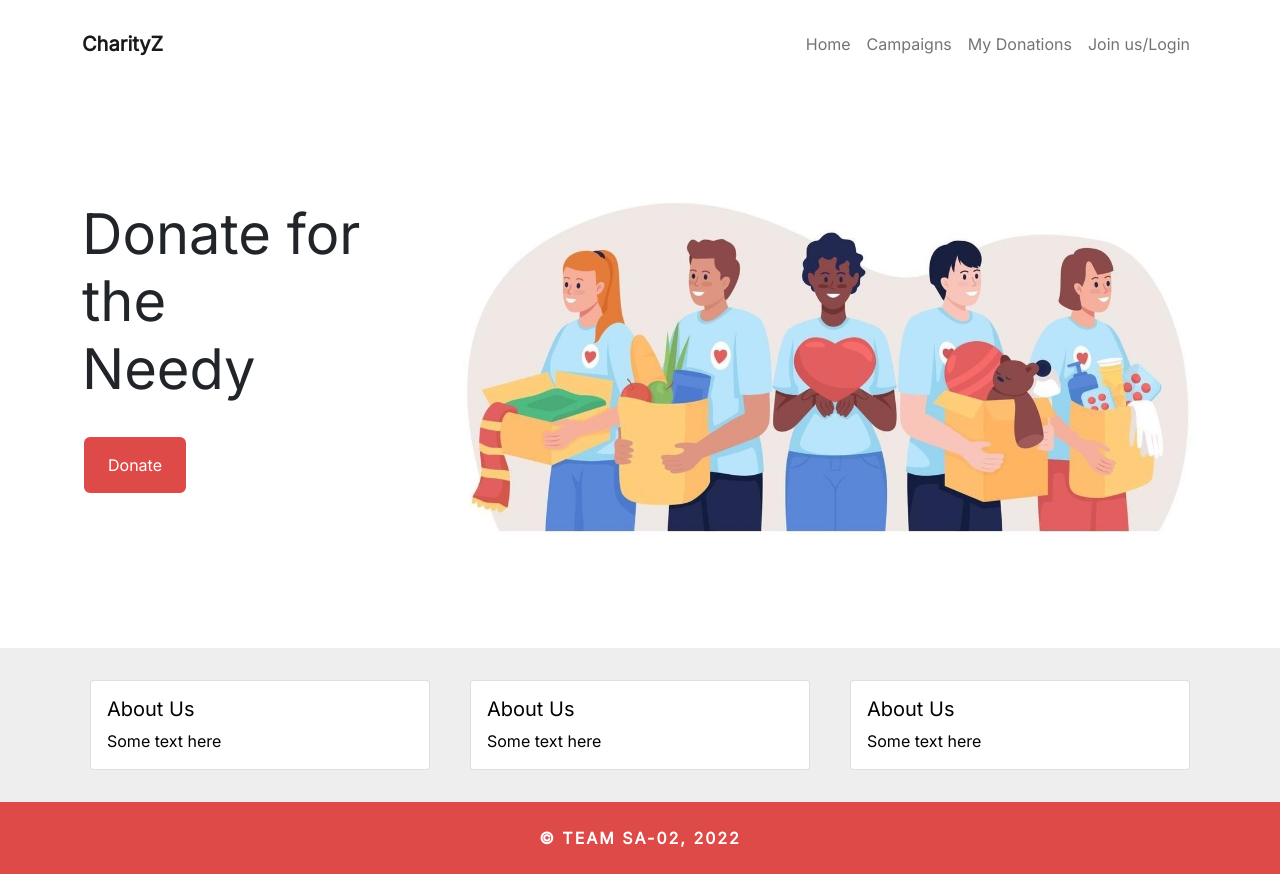
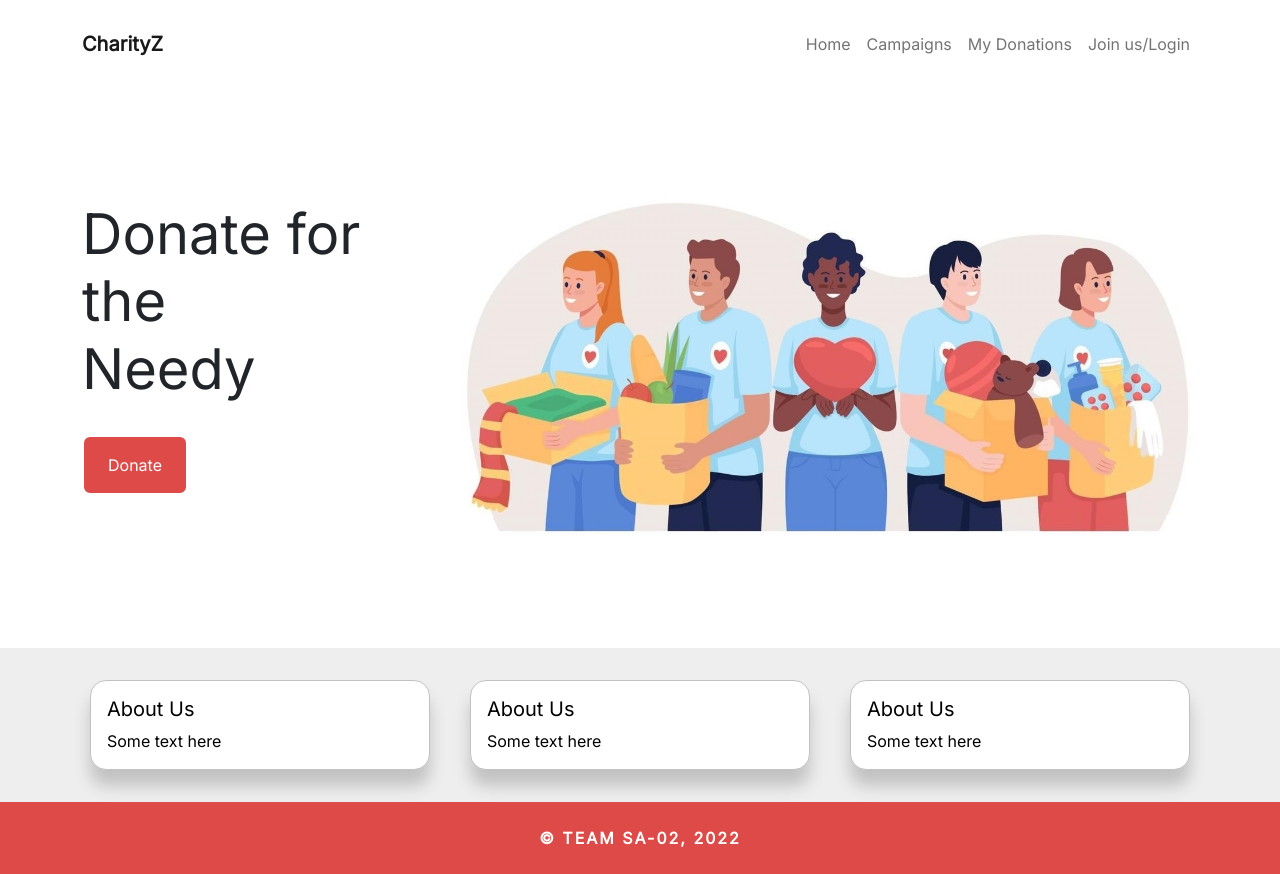
Before and after one commit to roshankumar2303/Charityz, a React (Create React App) app: page / in a window 1280 px wide. Built offline with nearby package versions, Linux system fonts and the light colour scheme.

Commit message:
Changes to Card UI in some places

```diff
--- a/src/components/CampaignDesc.jsx
+++ b/src/components/CampaignDesc.jsx
@@ -16,7 +16,7 @@ const CampaignDesc = (props) => {
                     </div>
                     <p>{props.daysLeft} Days left | {props.donorCount} Contributors</p>
 
-                    <form>
+                    <form className="py-4">
                         <div className="d-flex">
                         <div className="form-floating">
                             <input type="string" className="form-control" placeholder="Enter amount" id="amtInput" />
--- a/src/components/Home.jsx
+++ b/src/components/Home.jsx
@@ -23,7 +23,7 @@ const Home = () => {
             <div className="container">
                 <div className="row py-4">
                     <div className="col-md-4">
-                        <div className="card m-2" style={{ minWidth: "18rem", color: "black" }}>
+                        <div className="custom-card m-2" style={{ minWidth: "18rem", color: "black" }}>
                             <div className="card-body">
                                 <h5 className="card-title">About Us</h5>
                                 <p className="card-text">Some text here</p>
@@ -32,7 +32,7 @@ const Home = () => {
                     </div>
 
                     <div className="col-md-4">
-                        <div className="card m-2" style={{ minWidth: "18rem", color: "black" }}>
+                        <div className="custom-card m-2" style={{ minWidth: "18rem", color: "black" }}>
                             <div className="card-body">
                                 <h5 className="card-title">About Us</h5>
                                 <p className="card-text">Some text here</p>
@@ -41,7 +41,7 @@ const Home = () => {
                     </div>
 
                     <div className="col-md-4">
-                        <div className="card m-2" style={{ minWidth: "18rem", color: "black" }}>
+                        <div className="custom-card m-2" style={{ minWidth: "18rem", color: "black" }}>
                             <div className="card-body">
                                 <h5 className="card-title">About Us</h5>
                                 <p className="card-text">Some text here</p>
--- a/src/components/Login.jsx
+++ b/src/components/Login.jsx
@@ -3,7 +3,7 @@ import { Link } from "react-router-dom";
 
 const Login = () => {
     return <div className="container d-flex justify-content-center">
-        <div className="card p-4">
+        <div className="custom-card p-4">
             <form>
                 <h4 className="mb-4">Login</h4>
                 <div className="form-floating my-4">
--- a/src/components/Register.jsx
+++ b/src/components/Register.jsx
@@ -2,7 +2,7 @@ import React from "react";
 
 const Register = () => {
     return <div className="container d-flex justify-content-center">
-        <div className="card p-4">
+        <div className="custom-card p-4">
             <form>
                 <h4 className="mb-4">Register</h4>
                 <div className="row">
```
